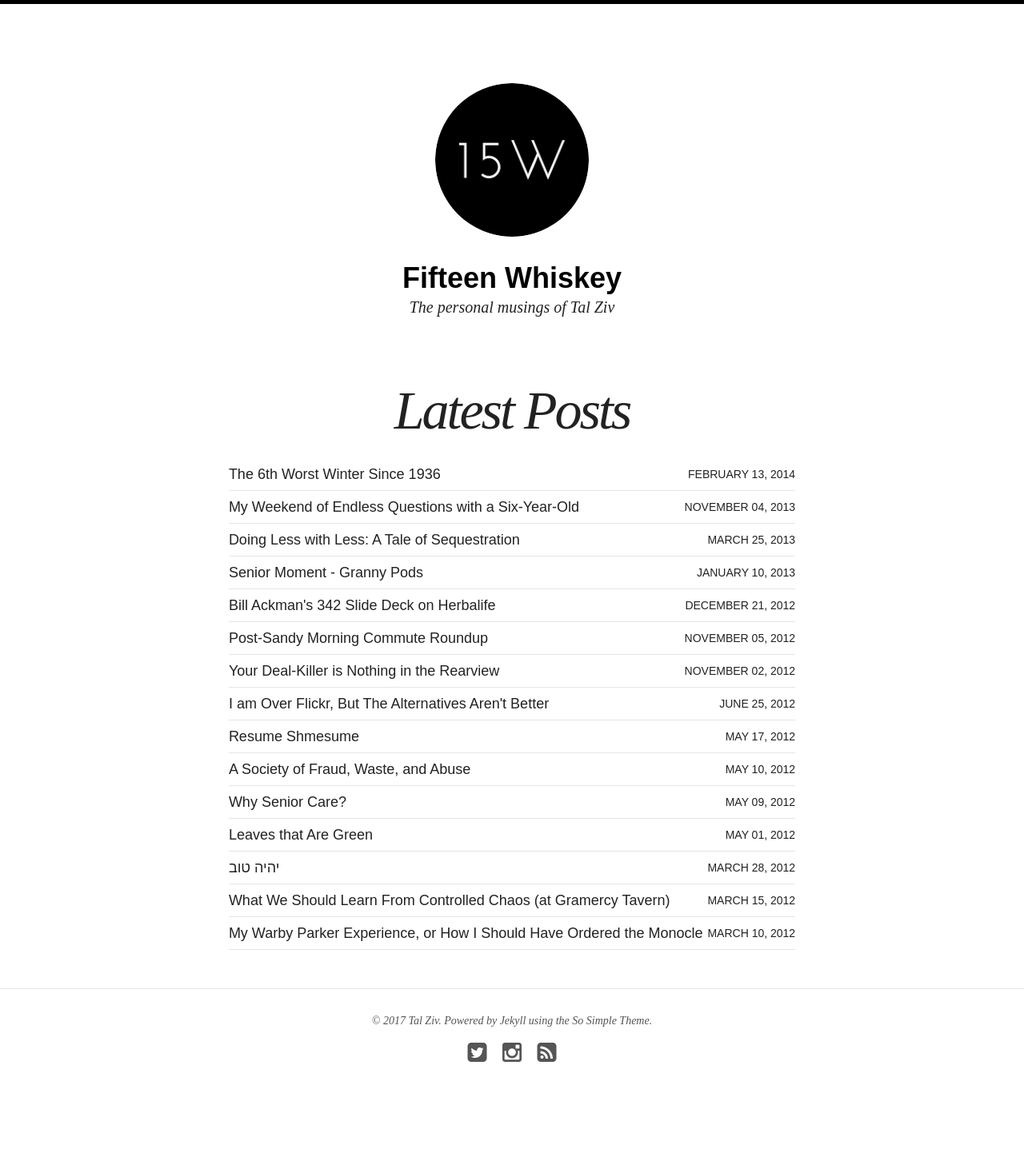
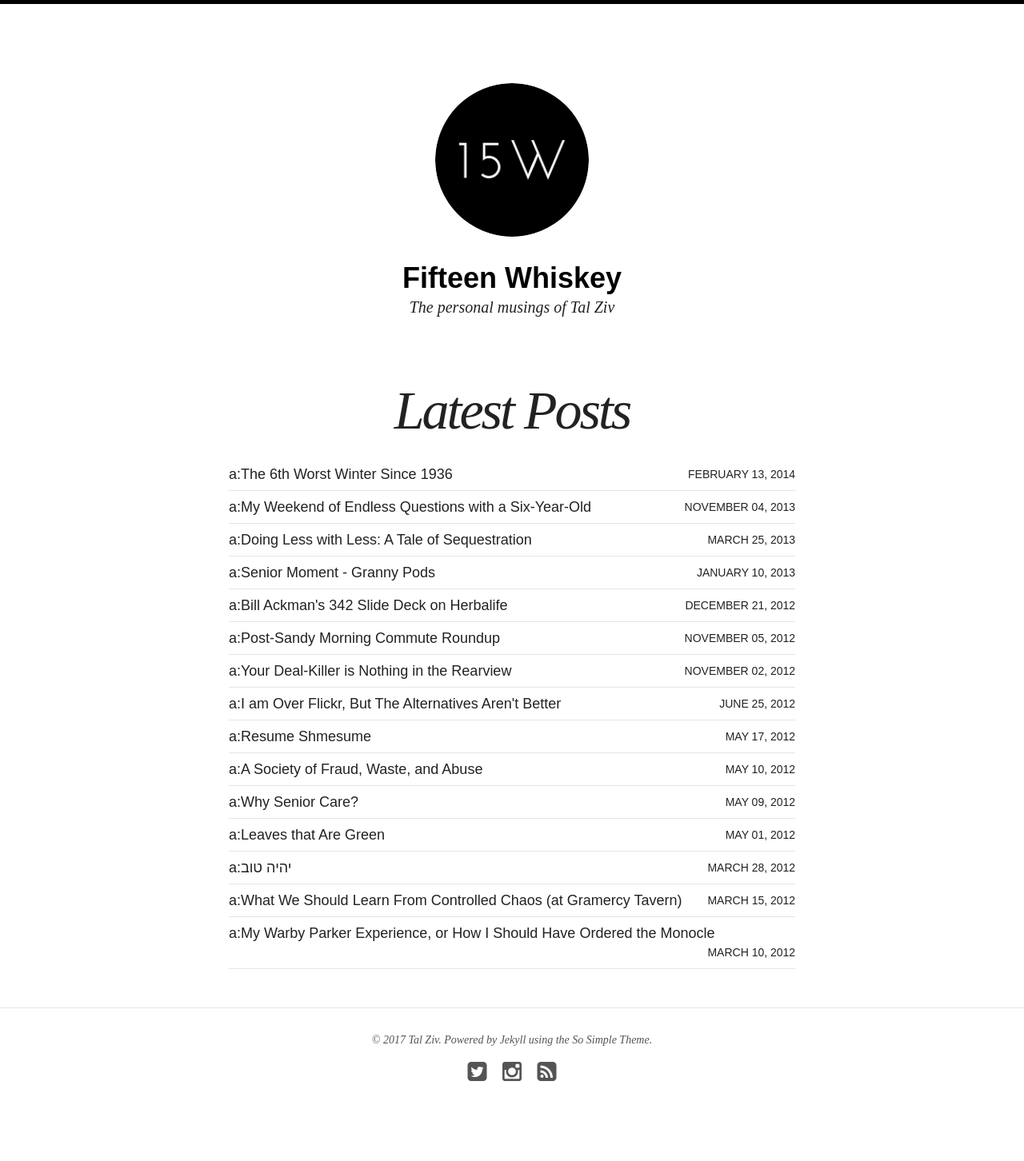
Before and after one commit to tmzanco/15w, a Jekyll site: the page built from index.html, in a window 1280 px wide. Shown: the whole page at 80% size. Built offline with Jekyll 4.4.1, drawn with Linux system fonts in a browser that asks for light colours; nearby versions of some CDN libraries; before the commit the page ends 1428 px from its top, so only the background shows below that.

Commit message:
Update index.html

```diff
--- a/index.html
+++ b/index.html
@@ -6,6 +6,6 @@ excerpt: "A simple and clean responsive Jekyll theme for words and photos."
 
 <ul class="post-list">
 {% for post in site.categories.blog limit:20 %}
-  <li><article><a href="{{ site.url }}{{ post.url }}">{{ post.title }} <span class="entry-date"><time datetime="{{ post.date | date_to_xmlschema }}">{{ post.date | date: "%B %d, %Y" }}</time></span></a></article></li>
+  <li><article>a:<a href="{{ site.url }}{{ post.url }}">{{ post.title }} <span class="entry-date"><time datetime="{{ post.date | date_to_xmlschema }}">{{ post.date | date: "%B %d, %Y" }}</time></span></a></article></li>
 {% endfor %}
 </ul>
```
